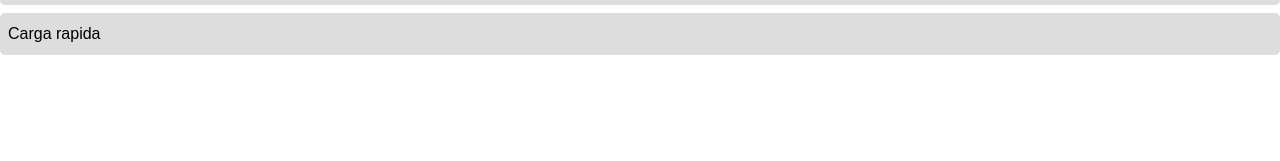
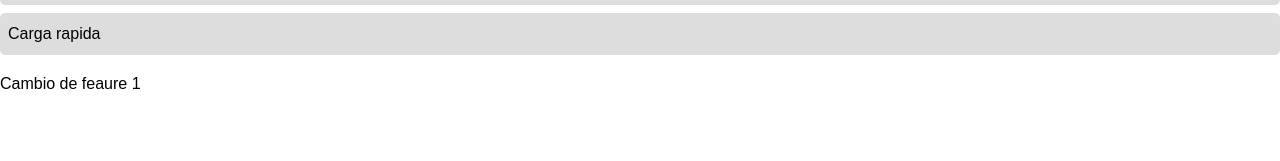
Before and after one commit to pixdiego74/Exercise-1, a plain HTML site: page index.html in a window 1280 px wide. Shown: the part 412-573 px from the top of the page. Drawn offline with Linux system fonts and the light colour scheme.

Commit message:
Cambio feature 1

```diff
--- a/index.html
+++ b/index.html
@@ -25,6 +25,8 @@
         </ul>
     </section>
 
+    <p>Cambio de feaure 1</p>
+
     <footer>
         <p>Derechos reservados</p>
     </footer>
```
